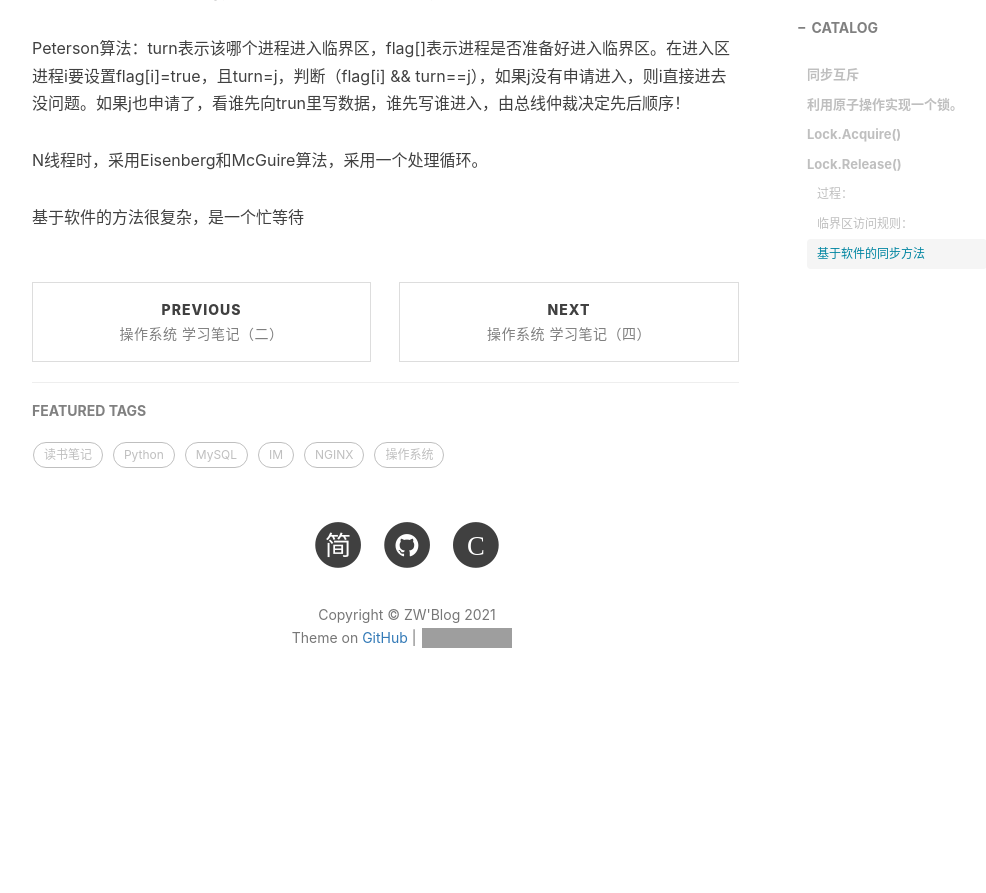
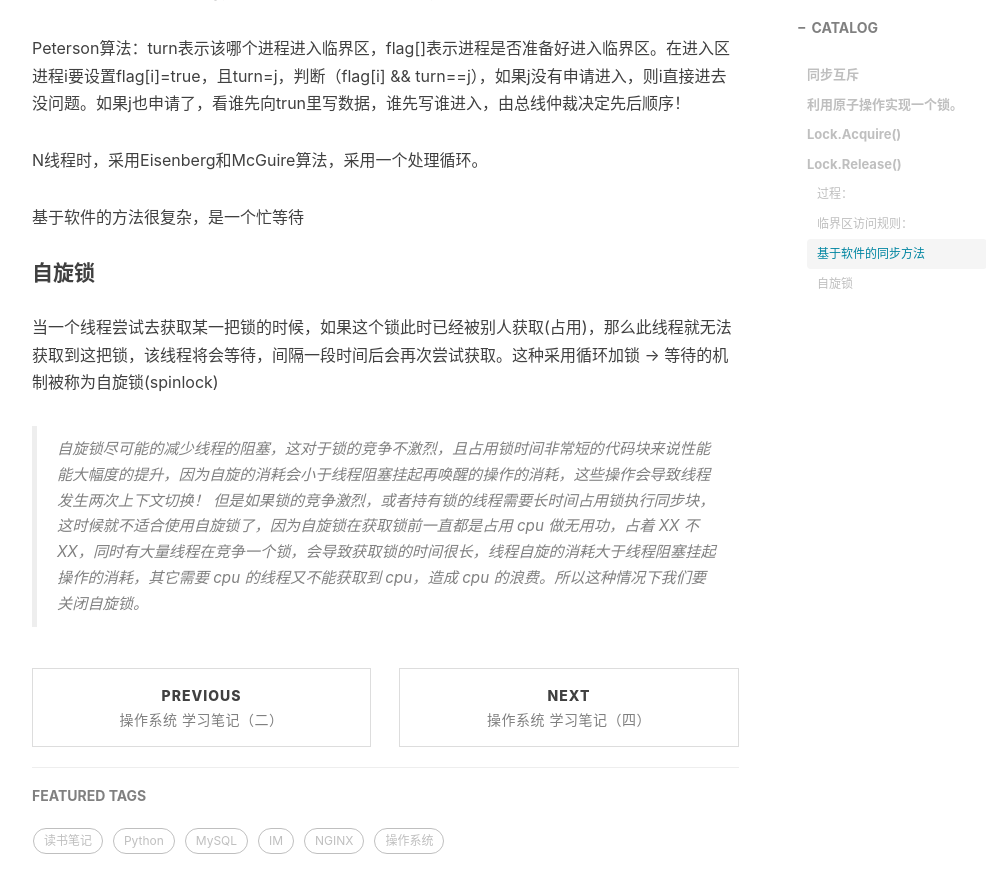
Before and after one commit to GitZW/gitzw.github.io, a Jekyll site: the page built from _posts/2021-02-28-操作系统笔记五.md, in a window 1280 px wide and 900 px high, scrolled down 1764 px. Shown: the top 893 px of the window, without its empty margins (233-1219 px from the left). Built offline with Jekyll 4.4.1, drawn with Linux system fonts in a browser that asks for light colours; nearby versions of some CDN libraries; comment, search, counter and statistics services are not loaded; before the commit the page ends 2506 px from its top, so only the background shows below that; grey boxes are pictures that could not be loaded.

Commit message:
自旋锁

```diff
--- a/_posts/2021-02-28-操作系统笔记五.md
+++ b/_posts/2021-02-28-操作系统笔记五.md
@@ -50,3 +50,10 @@ Peterson算法：turn表示该哪个进程进入临界区，flag[]表示进程
 N线程时，采用Eisenberg和McGuire算法，采用一个处理循环。
 
 基于软件的方法很复杂，是一个忙等待
+
+
+#### 自旋锁
+当一个线程尝试去获取某一把锁的时候，如果这个锁此时已经被别人获取(占用)，那么此线程就无法获取到这把锁，该线程将会等待，间隔一段时间后会再次尝试获取。这种采用循环加锁 -> 等待的机制被称为自旋锁(spinlock)
+
+> 自旋锁尽可能的减少线程的阻塞，这对于锁的竞争不激烈，且占用锁时间非常短的代码块来说性能能大幅度的提升，因为自旋的消耗会小于线程阻塞挂起再唤醒的操作的消耗，这些操作会导致线程发生两次上下文切换！
+但是如果锁的竞争激烈，或者持有锁的线程需要长时间占用锁执行同步块，这时候就不适合使用自旋锁了，因为自旋锁在获取锁前一直都是占用 cpu 做无用功，占着 XX 不 XX，同时有大量线程在竞争一个锁，会导致获取锁的时间很长，线程自旋的消耗大于线程阻塞挂起操作的消耗，其它需要 cpu 的线程又不能获取到 cpu，造成 cpu 的浪费。所以这种情况下我们要关闭自旋锁。
```
